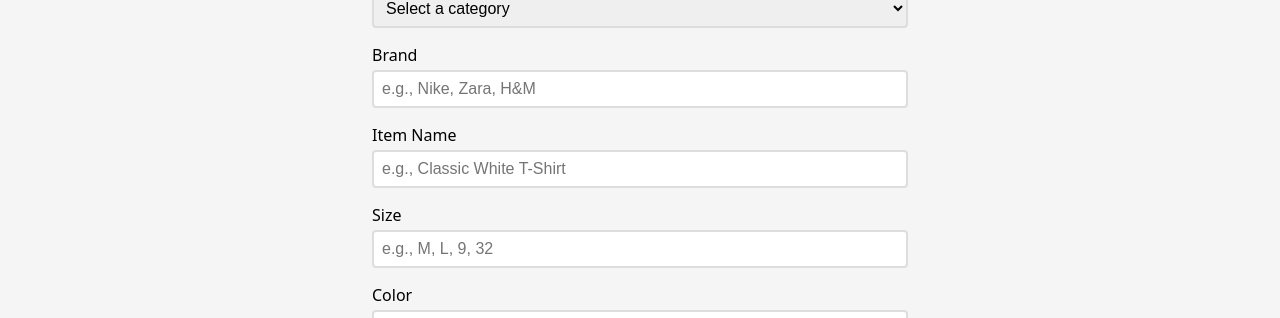
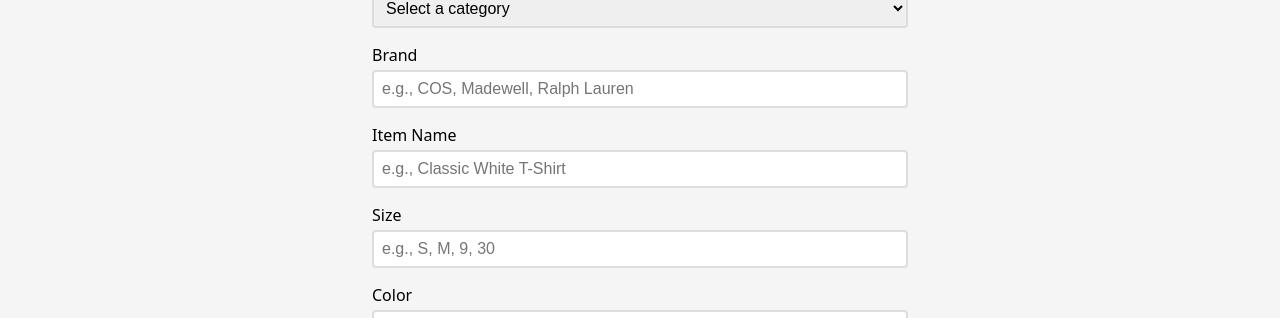
Before and after one commit to jbhatnagar00/CLST-2, a React (Vite) app: page /closet/add-item in a window 1280 px wide. Shown: the part 413-731 px from the top of the page. Built offline with nearby package versions, Linux system fonts and the light colour scheme; sample sign-in values are in the browser's storage.

Commit message:
Update AddItemPage.tsx

```diff
--- a/src/pages/AddItemPage.tsx
+++ b/src/pages/AddItemPage.tsx
@@ -235,7 +235,7 @@ const AddItemPage = () => {
             value={itemData.brand}
             onChange={(e) => handleInputChange('brand', e.target.value)}
             style={inputStyle}
-            placeholder="e.g., Nike, Zara, H&M"
+            placeholder="e.g., COS, Madewell, Ralph Lauren"
           />
           {errors.brand && <div style={errorStyle}>{errors.brand}</div>}
         </label>
@@ -261,7 +261,7 @@ const AddItemPage = () => {
             value={itemData.size}
             onChange={(e) => handleInputChange('size', e.target.value)}
             style={inputStyle}
-            placeholder="e.g., M, L, 9, 32"
+            placeholder="e.g., S, M, 9, 30"
           />
           {errors.size && <div style={errorStyle}>{errors.size}</div>}
         </label>
```
